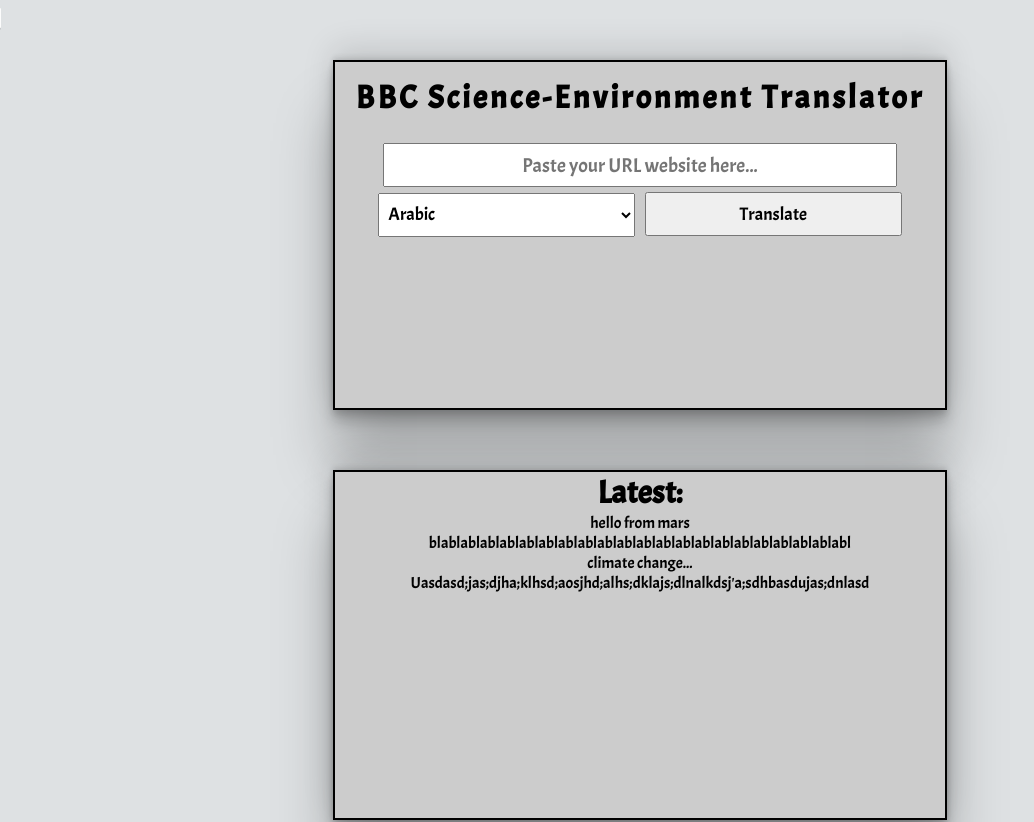
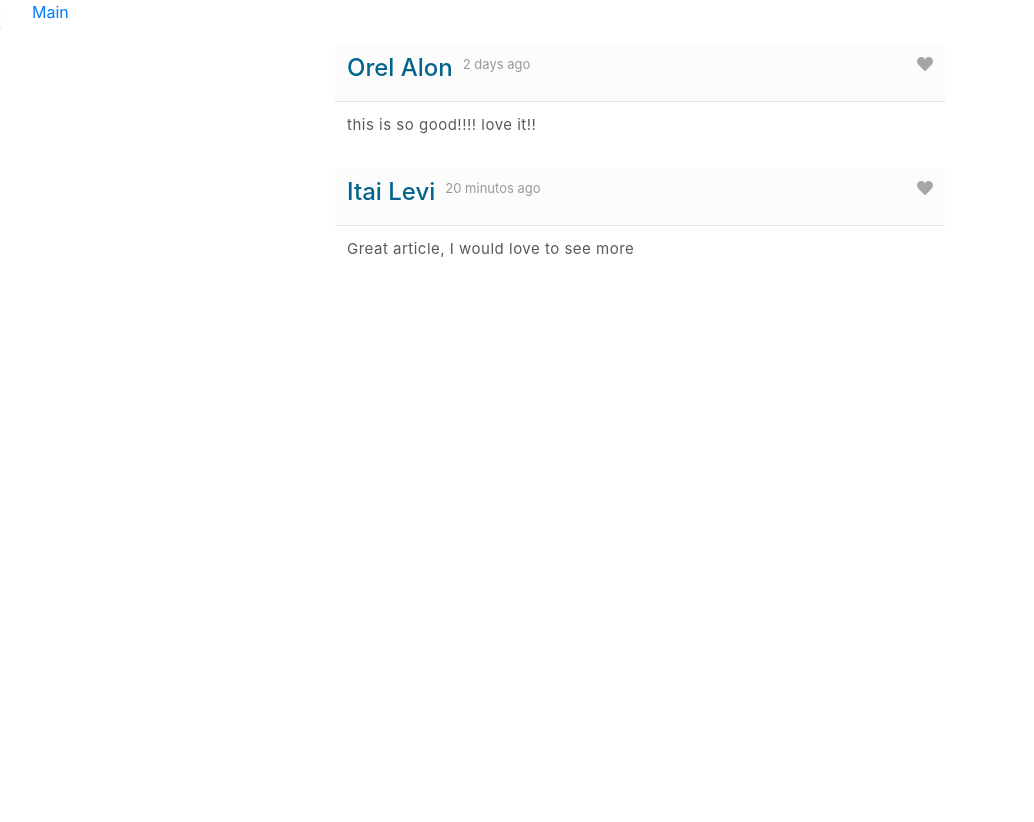
Before and after one commit to GuyShefer/BBC-Project, a React (Create React App) app in the folder bbc-client/: page /item/1 in a window 1280 px wide. Shown: the top 822 px of the page, without its empty margins (0-1034 px from the left). After the commit the page ends 800 px from the top, so only its background shows below. Built offline with nearby package versions, Linux system fonts and the light colour scheme; a web font is replaced by a local one.

Commit message:
react css

```diff
--- a/bbc-client/package.json
+++ b/bbc-client/package.json
@@ -7,9 +7,12 @@
     "@testing-library/react": "^11.2.6",
     "@testing-library/user-event": "^12.8.3",
     "axios": "0.21.1",
+    "bootstrap": "^4.6.0",
     "react": "^17.0.2",
+    "react-bootstrap": "^1.5.2",
     "react-dom": "^17.0.2",
     "react-icons": "^4.2.0",
+    "react-router-dom": "^5.2.0",
     "react-scripts": "4.0.3",
     "web-vitals": "^1.1.1"
   },
--- a/bbc-client/src/App.js
+++ b/bbc-client/src/App.js
@@ -1,26 +1,16 @@
 import React from "react";
-import SearchBar from "./Components/SearchComponent/SearchBar";
-import Activities from "./Components/SearchComponent/Activities";
-import Comments from "./Components//ArticleComponent/Comments";
+// import Comments from "./Components//ArticleComponent/Comments";
+import { BrowserRouter as Router, Switch, Route } from "react-router-dom";
 
 import "./App.css";
+import ArticlePage from "./Components/ArticlePage/ArticlePage.component";
+import Navbar from "./Components/Navbar/Navbar.componenet";
+import Main from "./Components/Main/Main.components";
 
 export default function App() {
   return (
     <div>
-      <div className="landingContainer">
-        <div className="wrapper">
-          <h1>BBC Science-Environment Translator</h1>
-          <SearchBar />
-        </div>
-      </div>
-      <div className="landingContainer">
-        <h1>Latest:</h1>
-
-        <Activities />
-      </div>
-
-      <Comments
+      {/* <Comments
         comment={"this is so good!!!! love it!! "}
         author={"Orel Alon"}
         time={"2 days ago"}
@@ -29,7 +19,17 @@
         comment={"Great article, I would love to see more"}
         author={"Itai Levi"}
         time={"20 minutos ago"}
-      />
+      /> */}
+
+      <Router>
+        <Navbar />
+        <Switch>
+          <Route exact path="/" component={Main} />
+          <Route exact path="/item/:id" component={ArticlePage} />
+        </Switch>
+      </Router>
     </div>
+
+
   );
 }
--- a/bbc-client/src/Components/ArticlePage/ArticlePage.component.jsx
+++ b/bbc-client/src/Components/ArticlePage/ArticlePage.component.jsx
@@ -1,9 +1,20 @@
-import React, { useState } from "react";
+import React from "react";
+import Comments from "../ArticleComponent/Comments";
 
 const ArticlePage = (props) => {
   return (
     <div>
       <h1>{props.title}</h1>
+      <Comments
+        comment={"this is so good!!!! love it!! "}
+        author={"Orel Alon"}
+        time={"2 days ago"}
+      />
+      <Comments
+        comment={"Great article, I would love to see more"}
+        author={"Itai Levi"}
+        time={"20 minutos ago"}
+      />
     </div>
   );
 };
--- /dev/null
+++ b/bbc-client/src/Components/Main/Main.components.js
@@ -0,0 +1,24 @@
+import React from "react";
+import SearchBar from "./../SearchComponent/SearchBar";
+import Activities from "./../SearchComponent/Activities";
+import './main.css'
+
+export default function Main() {
+    return (
+        <div>
+            <div className="landingContainer">
+                <div className="wrapper">
+                    <h1>BBC Science-Environment Translator</h1>
+                    <SearchBar />
+                </div>
+            </div>
+            <div className="landingContainer">
+                <h1>Latest:</h1>
+
+                <Activities />
+            </div>
+
+        </div>
+
+    );
+}
--- /dev/null
+++ b/bbc-client/src/Components/Navbar/Navbar.componenet.js
@@ -0,0 +1,26 @@
+import React from 'react';
+
+import {Link} from 'react-router-dom'
+
+import './navbarstyle.css';
+
+// import Nav from 'react-bootstrap/Nav';
+
+
+const Navbar = () => {
+
+    return (
+        <>
+        <div className="navbarstyle"></div>
+         <Link className="navbarlink" to="/">
+            Main
+          </Link>
+
+
+
+
+        </>
+    )
+}
+
+export default Navbar;
--- /dev/null
+++ b/bbc-client/src/Components/Navbar/navbarstyle.css
@@ -0,0 +1,13 @@
+.navbarstyle{
+    display: flex;
+    flex-direction: row;
+
+
+}
+
+
+.navbarlink{
+margin : 2rem;
+
+
+}
--- a/bbc-client/src/index.js
+++ b/bbc-client/src/index.js
@@ -1,10 +1,12 @@
 import React from 'react';
 import ReactDOM from 'react-dom';
+import { BrowserRouter } from 'react-router-dom';
 import App from './App';
+import 'bootstrap/dist/css/bootstrap.min.css';
 
 ReactDOM.render(
-  <React.StrictMode>
+  <BrowserRouter>
     <App />
-  </React.StrictMode>,
+  </BrowserRouter>,
   document.getElementById('root')
 );
```
Also changed, not shown: bbc-client/src/Components/Main/main.css (added), 1 other file (tests, documents, lock files or other folders).
